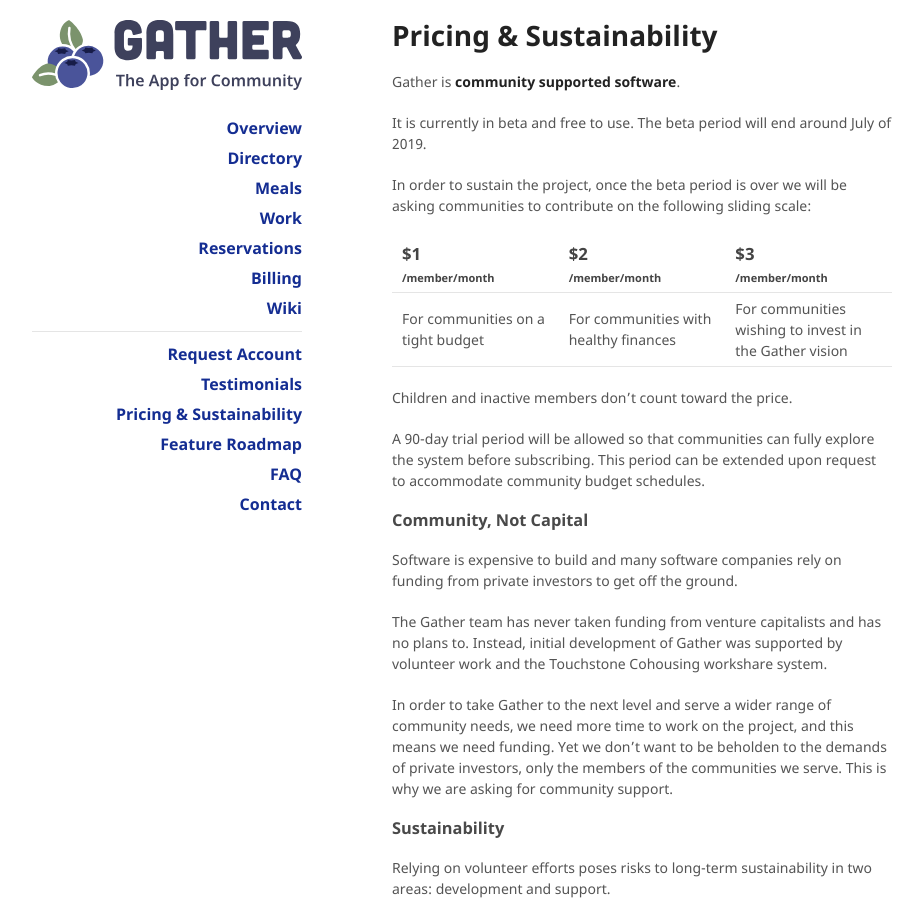
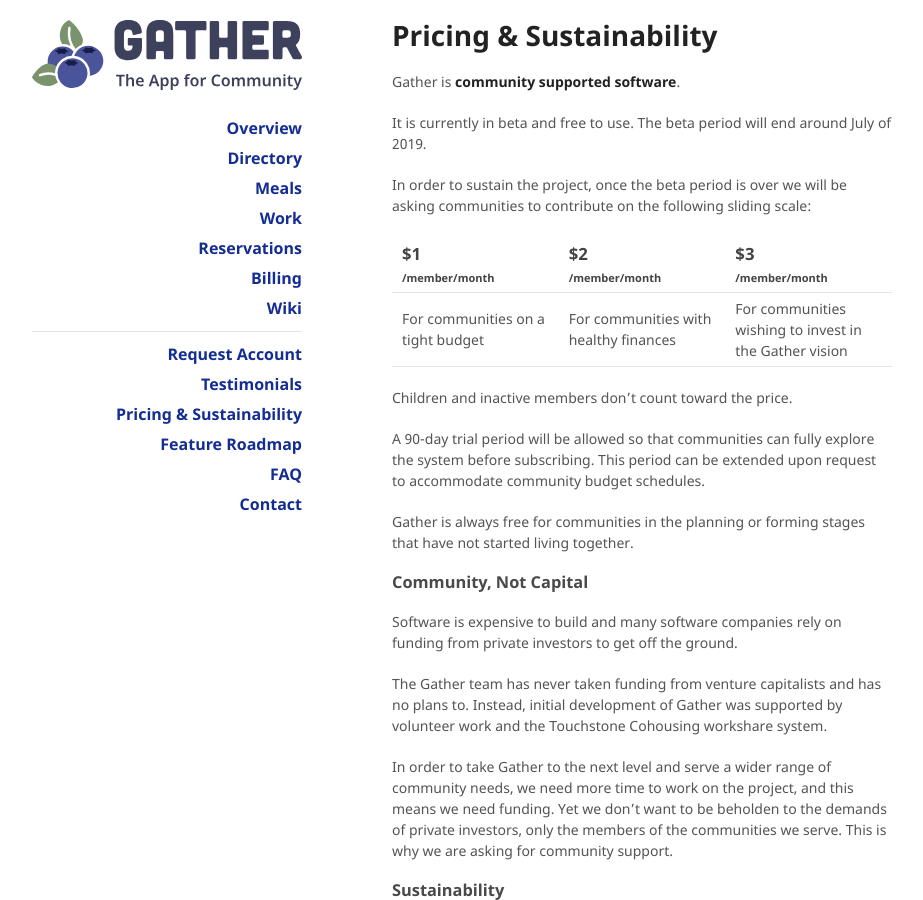
Before and after one commit to sassafrastech/gather-docs, a Jekyll site: the page built from pricing.md, in a window 1280 px wide and 900 px high. Shown: the whole window, without its empty margins (178-1101 px from the left). Built offline with Jekyll 4.4.1, drawn with Linux system fonts in a browser that asks for light colours; nearby versions of some CDN libraries; our own code applies the rules of GitHub Pages for plain Markdown files.

Commit message:
Add free for forming stages

```diff
--- a/pricing.md
+++ b/pricing.md
@@ -26,6 +26,8 @@ In order to sustain the project, once the beta period is over we will be asking
 Children and inactive members don't count toward the price.
 
 A 90-day trial period will be allowed so that communities can fully explore the system before subscribing. This period can be extended upon request to accommodate community budget schedules.
+
+Gather is always free for communities in the planning or forming stages that have not started living together.
 
 ### Community, Not Capital
 
```
